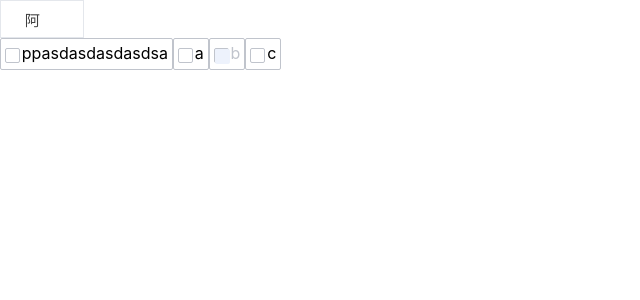
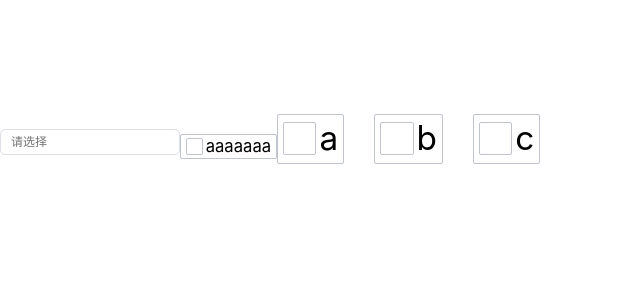
Before and after one commit to lzt-T/carpediemUi, a Vue app: page / in a window 1280 px wide. Shown: the top 300 px of the page, without its empty margins (0-640 px from the left). Built offline with nearby package versions, Linux system fonts and the light colour scheme; a web font is replaced by a local one.

Commit message:
fix: 修复多选框和多级选择器的bug

```diff
--- a/examples/App.vue
+++ b/examples/App.vue
@@ -1,14 +1,16 @@
 <template>
-  <cd-button :disabled="false"
-    >阿
-    <cd-icon name="fit" :size="19"></cd-icon>
-  </cd-button>
+  <div class="su">
+    <cd-cascader
+      v-model="aa1"
+      :option="su1"
+      @onChange="su"
+      :size="180"
+    ></cd-cascader>
 
-  <div class="su">
     <cd-checkbox
       v-model="aa"
-      label="ppasdasdasdasdsa"
-      :size="40"
+      label="aaaaaaa"
+      :size="2"
       :disabled="false"
       :border="true"
       @onChange="su"
@@ -19,10 +21,11 @@
       v-model="bb"
       :option="bb1"
       @onChange="su"
-      :size="40"
+      :size="100"
       :border="true"
       :min="1"
       :max="2"
+      :marginLeft="30"
     >
     </cd-checkbox-group>
   </div>
@@ -33,6 +36,27 @@ import { ref, onMounted, getCurrentInstance, watch, reactive } from "vue";
 export default {
   name: "App",
   setup() {
+    let aa1 = ref();
+    watch(aa1, (newval, oldval) => {
+      console.log(newval);
+    });
+    let su1 = ref([
+      {
+        value: "qwe",
+        children: [
+          {
+            value: "312",
+          },
+          {
+            value: "asd",
+          },
+        ],
+      },
+      {
+        value: 1,
+      },
+    ]);
+
     let aa = ref(false);
     watch(aa, (newval, oldval) => {
       console.log("新的值", newval);
@@ -41,7 +65,7 @@ export default {
       console.log(data);
     }
 
-    let bb = ref(["b"]);
+    let bb = ref([]);
     let bb1 = ref(["a", "b", "c"]);
     watch(bb, (newval, oldval) => {
       console.log(newval);
@@ -51,10 +75,18 @@ export default {
       su,
       bb,
       bb1,
+      su1,
+      aa1,
     };
   },
 };
 </script>
 
 <style >
+.su {
+  padding: 0;
+  height: 300px;
+  font-size: 300x;
+  line-height: 300px;
+}
 </style>
--- a/packages/cascader/src/cascader.vue
+++ b/packages/cascader/src/cascader.vue
@@ -2,8 +2,8 @@
 <template>
   <div v-focus="{ isFocus }" @click.stop="setIsFocus" class="cd-cascader-frame">
     <input
+      type="text"
       class="cd-cascader"
-      :value="modelValue"
       :placeholder="placeholder"
       ref="info"
       disabled
@@ -38,14 +38,11 @@ export default defineComponent({
     cdIcon,
     selectBox,
   },
-  emits: ["update:modelValue"],
+  emits: ["update:modelValue", "onChange"],
   directives: {
     focus,
   },
   props: {
-    modelValue: {
-      type: String,
-    },
     placeholder: {
       type: String,
       default: "请选择",
@@ -98,6 +95,7 @@ export default defineComponent({
       }
     });
     function setInputValue(data: any) {
+      context.emit("onChange", data);
       context.emit("update:modelValue", data);
     }
     return {
@@ -115,10 +113,11 @@ export default defineComponent({
 .cd-cascader-frame {
   /* 锁定字的大小避免修改font-xize带来的影响 */
   position: relative;
-  font-size: v-bind(17+"px");
   display: inline-block;
   width: v-bind(size + "px");
   height: v-bind(size/6.8 + "px");
+  font-size: v-bind(sizeData/6.8 + "px");
+  line-height: v-bind(sizeData/6.8 + "px");
   border-radius: 5px;
   min-width: 150px;
   min-height: 22px;
@@ -135,7 +134,7 @@ export default defineComponent({
   min-height: 22px;
   border-radius: 5px;
   padding-left: 10px;
-  padding-right: v-bind(sizeData/12 + "px");
+  padding-right: v-bind(sizeData/10 + "px");
   border: 1.5px solid #dde0e7;
   box-sizing: border-box;
   font-size: v-bind(sizeData/15 + "px");
@@ -149,16 +148,17 @@ export default defineComponent({
 }
 .cd-cascader-icon {
   position: absolute;
-  top: v-bind(size/13.6-size/30 + "px");
   right: 4%;
 }
 /* 上拉和下拉的动画 */
 .cd-cascader-icon-down {
   transform: rotate(180deg);
+  transform-origin: 50% 100%;
   animation: down 0.3s ease-out;
 }
 .cd-cascader-icon-up {
   transform: rotate(0deg);
+  transform-origin: 50% 100%;
   animation: up 0.3s ease-out;
 }
 
--- a/packages/checkbox/src/checkbox.vue
+++ b/packages/checkbox/src/checkbox.vue
@@ -40,7 +40,7 @@ export default defineComponent({
     },
     size: {
       type: Number,
-      default: 30,
+      default: 50,
     },
     label: {
       type: String,
@@ -57,11 +57,12 @@ export default defineComponent({
   setup(props, context) {
     //   设置大小
     let sizeData = ref();
-    if (props.size <= 30) {
-      sizeData.value = 30;
+    if (props.size <= 50) {
+      sizeData.value = 50;
     } else {
       sizeData.value = props.size;
     }
+
     // 选中还是没有选中
     let checkData = ref();
     checkData.value = props.modelValue;
@@ -149,10 +150,13 @@ export default defineComponent({
 
 <style scoped>
 .cd-checkbox-frame {
+  height: v-bind(sizeData / 2+ "px");
+  line-height: v-bind(sizeData / 2+ "px");
   box-sizing: border-box;
   display: inline-block;
-  padding: v-bind(sizeData/10 + "px");
   cursor: v-bind("disabled==true?'not-allowed':'pointer'");
+  padding-left: 5px;
+  padding-right: 5px;
 }
 .cd-checkbox-frame-border {
   border: 1px solid #c0c4cc;
@@ -165,13 +169,13 @@ export default defineComponent({
 .cd-checkbox {
   -webkit-appearance: none;
   box-sizing: border-box;
-  height: v-bind(sizeData/2.7 + "px");
-  width: v-bind(sizeData/2.7 + "px");
+  height: v-bind(sizeData/3 + "px");
+  width: v-bind(sizeData/3 + "px");
+  margin: 0px;
   border: 1px solid #c0c4cc;
   border-radius: 2px;
-  vertical-align: middle;
-  padding: 0;
   cursor: v-bind("disabled==true?'not-allowed':'pointer'");
+  margin-top: v-bind(sizeData/2.1/2-sizeData/3/2 + "px");
 }
 .cd-checkbox-background-color {
   background-color: #edf2fc;
@@ -184,17 +188,21 @@ export default defineComponent({
   content: "\e657";
   background-color: v-bind(selectIconBackground);
   border-radius: 2px;
-  height: v-bind(sizeData/2.7 + "px");
-  width: v-bind(sizeData/2.7 + "px");
-  line-height: v-bind(sizeData/2.7 + "px");
+  height: v-bind(sizeData/3 + "px");
+  width: v-bind(sizeData/3 + "px");
   text-align: center;
-  font-size: v-bind(sizeData/2.7 + "px");
+  font-size: v-bind(sizeData/3 + "px");
   color: v-bind(selectIconColor);
 }
 .cd-checkbox-context {
-  padding-left: 2px;
-  font-size: v-bind(sizeData/2.5 + "px");
-  line-height: v-bind(sizeData/2.5 + "px");
+  box-sizing: border-box;
+  display: inline-block;
+  height: v-bind(sizeData/3 + "px");
+  margin-top: v-bind(sizeData/2.1/2-sizeData/3/2 + "px");
+  padding-left: 3px;
+  font-size: v-bind(sizeData/3 + "px");
+  line-height: v-bind(sizeData/3 + "px");
+  vertical-align: top;
   color: v-bind(contextColor);
 }
 </style>
--- a/packages/checkboxgroup/src/checkboxgroup.vue
+++ b/packages/checkboxgroup/src/checkboxgroup.vue
@@ -1,6 +1,10 @@
 <template>
   <span class="cd-checkbox-group">
     <cd-checkbox
+      :class="{
+        'cd-checkboxgroup-checkbox': true,
+        'cd-checkboxgroup-checkbox-first': ind == 0,
+      }"
       v-for="(data, ind) in option"
       :key="data"
       v-model="isTrue[ind]"
@@ -27,11 +31,11 @@ export default defineComponent({
     },
     option: {
       type: Array,
-      default: [],
+      required: true,
     },
     size: {
       type: Number,
-      default: 30,
+      default: 50,
     },
     border: {
       type: Boolean,
@@ -45,6 +49,10 @@ export default defineComponent({
     },
     max: {
       type: Number,
+    },
+    marginLeft: {
+      type: Number,
+      default: 15,
     },
   },
   setup(props, context) {
@@ -82,8 +90,8 @@ export default defineComponent({
 
     // 设置大小
     let sizeData = ref();
-    if (props.size <= 30) {
-      sizeData.value = 30;
+    if (props.size <= 50) {
+      sizeData.value = 50;
     } else {
       sizeData.value = props.size;
     }
@@ -175,6 +183,16 @@ export default defineComponent({
 
 <style scoped>
 .cd-checkbox-group {
+  box-sizing: border-box;
   display: inline-block;
+  margin: 0;
+  height: v-bind(sizeData / 2+ "px");
+  line-height: v-bind(sizeData / 2+ "px");
+}
+.cd-checkboxgroup-checkbox {
+  margin-left: v-bind(marginLeft + "px");
+}
+.cd-checkboxgroup-checkbox-first {
+  margin-left: 0px;
 }
 </style>
```
